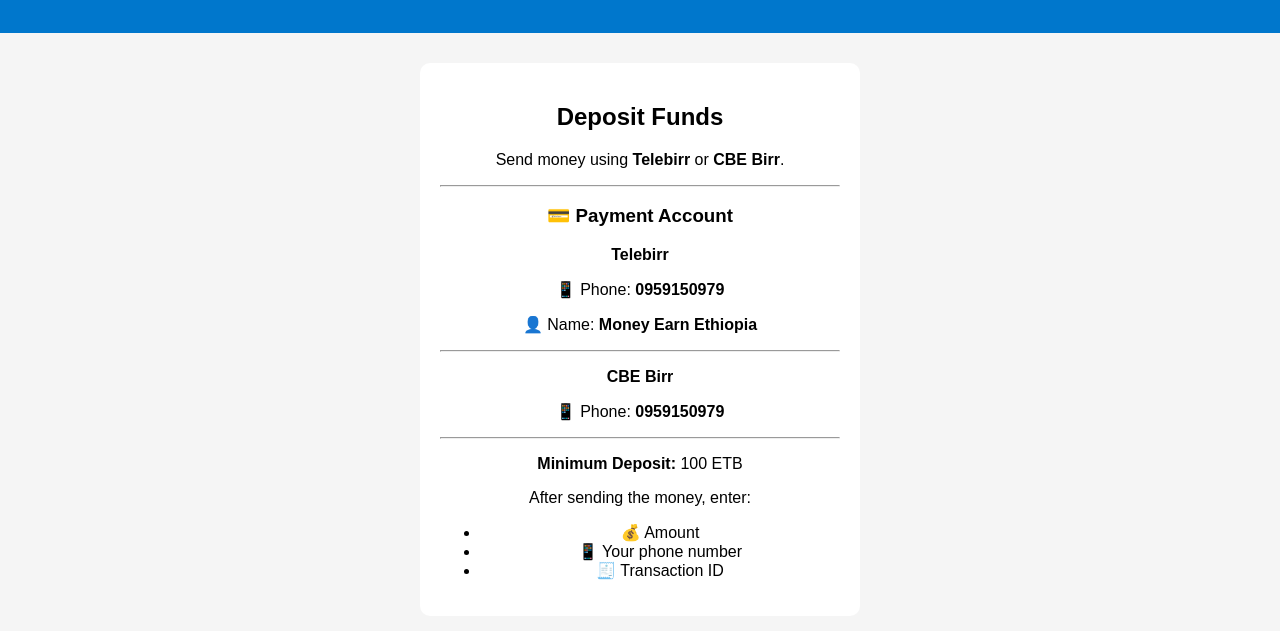
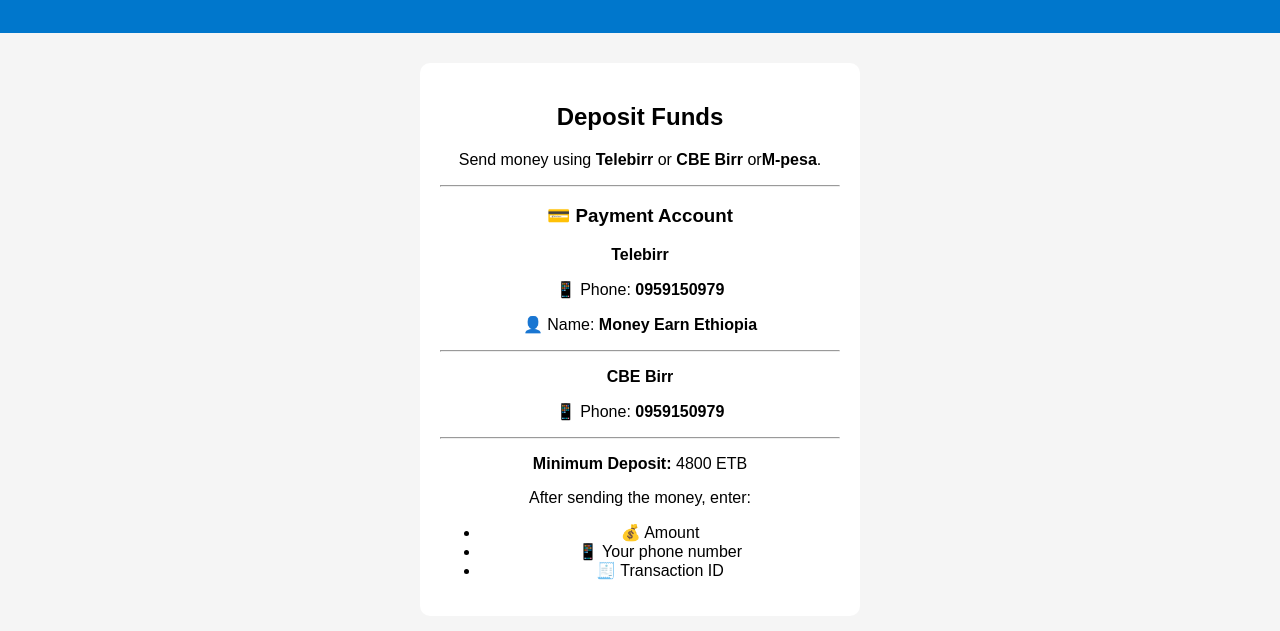
Before and after one commit to mulerfashion/money-earn-ethiopia_app, a plain HTML site: page deposit.html in a window 1280 px wide. Shown: the part 122-753 px from the top of the page. Drawn offline with Linux system fonts and the light colour scheme; no server answers.

Commit message:
Update deposit.html

```diff
--- a/deposit.html
+++ b/deposit.html
@@ -1,3 +1,4 @@
+
 <!DOCTYPE html>
 <html lang="en">
 
@@ -46,7 +47,7 @@
 
 <p>
 Send money using <b>Telebirr</b> or
-<b>CBE Birr</b>.
+<b>CBE Birr</b> or<b>M-pesa</b>.
 </p>
 
 <hr>
@@ -90,7 +91,7 @@ Send money using <b>Telebirr</b> or
 
 <p>
 <b>Minimum Deposit:</b>
-100 ETB
+4800 ETB
 </p>
 
 
@@ -133,7 +134,7 @@ Amount
   type="number"
   id="amount"
   placeholder="Enter Amount (ETB)"
-  min="100"
+  min="4800"
   step="1"
   required
 >
```
